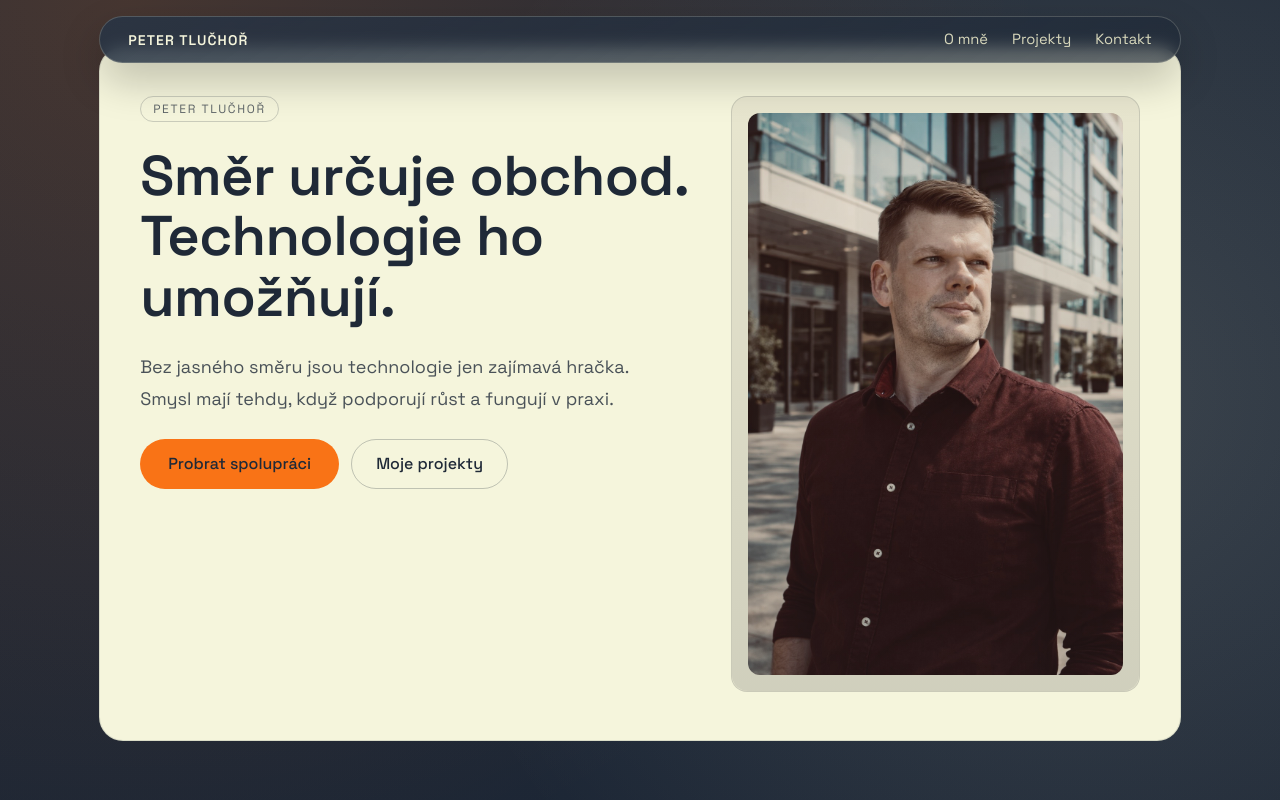
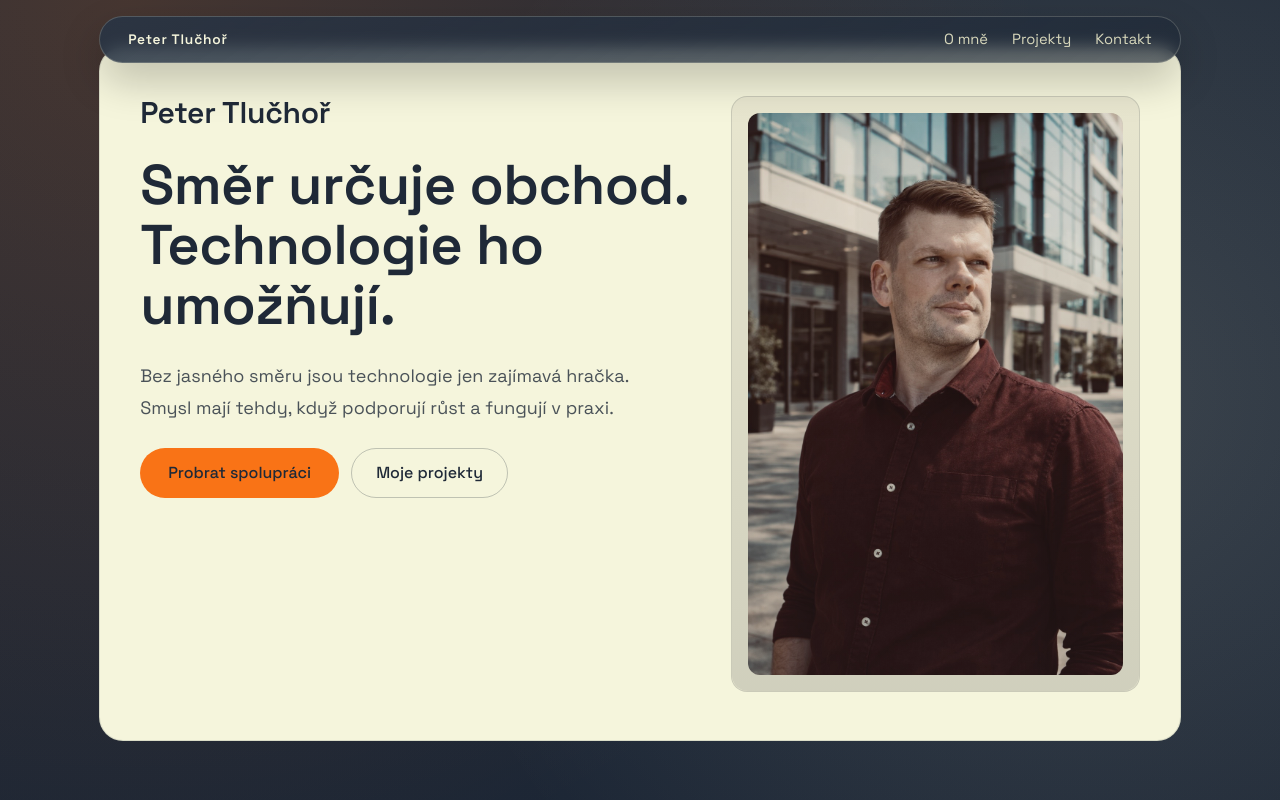
Before and after one commit to tlucekP/Web-test, a Next.js app: page / in a window 1280 px wide. Shown: the top 800 px of the page. Built offline with nearby package versions, Linux system fonts and the light colour scheme; no server answers.

Commit message:
Adjust hero name hierarchy and reduce header brand dominance

```diff
--- a/app/page.tsx
+++ b/app/page.tsx
@@ -16,8 +16,11 @@ export default function Home() {
     <div className="min-h-screen pb-16">
       <header className="shell sticky top-4 z-10 pt-4">
         <nav className="glass-card fade-up flex items-center justify-between rounded-full px-5 py-3 text-sm md:px-7">
-          <a className="font-semibold tracking-[0.08em]" href="#hero">
-            PETER TLUČHOŘ
+          <a
+            className="text-[0.82rem] font-semibold tracking-[0.06em] md:text-[0.86rem]"
+            href="#hero"
+          >
+            Peter Tlučhoř
           </a>
           <div className="flex items-center gap-4 text-[0.92rem] text-[var(--fg-muted)] md:gap-6">
             <a href="#o-mne">O mně</a>
@@ -33,7 +36,7 @@ export default function Home() {
           className="fade-up grid gap-8 rounded-3xl border border-[#1F2937]/12 bg-[#F5F5DC] px-6 py-9 text-[#1F2937] md:grid-cols-[1.35fr_1fr] md:gap-10 md:px-10 md:py-12"
         >
           <div className="space-y-6">
-            <p className="inline-flex rounded-full border border-[#1F2937]/20 px-3 py-1 text-xs uppercase tracking-[0.14em] text-[#1F2937]/70">
+            <p className="text-2xl font-semibold leading-[1.15] tracking-[-0.01em] text-[#1F2937] md:text-3xl">
               Peter Tlučhoř
             </p>
             <h1 className="max-w-2xl text-4xl font-semibold leading-[1.08] tracking-[-0.01em] text-[#1F2937] md:text-[3.5rem]">
```
Also changed, not shown: 2 other files (tests, documents, lock files or other folders).
